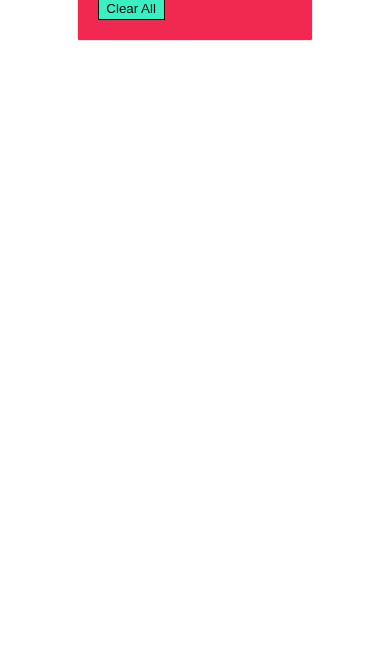
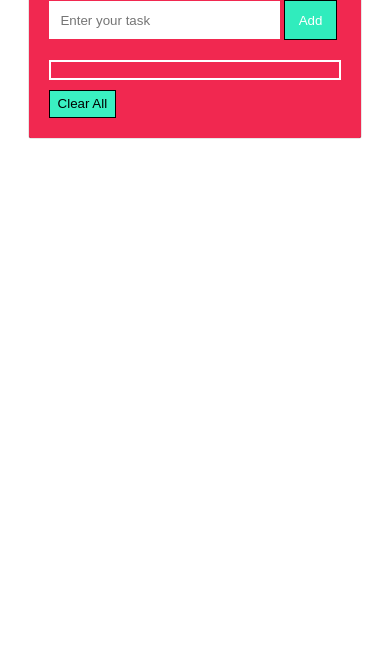
Before and after one commit to waleedrehman661/Todo-App, a plain HTML site: page index.html in a window 390 px wide. Shown: the part 189-844 px from the top of the page. Drawn offline with Linux system fonts and the light colour scheme.

Commit message:
All done

```diff
--- a/style.css
+++ b/style.css
@@ -59,3 +59,62 @@ h1{
     border: 0.3px solid;
     margin-top: 10px;
 }
+@media (max-width:600px) {
+    body{
+        font-family: 'Poppins', sans-serif;
+        background-color: rgb(255, 255, 255);
+        display: flex;
+        justify-content: center;
+        align-items: center;
+        margin-top: 30vw;
+    }
+    .container{
+        width: 85vw;
+        height: auto;
+        background-color: rgb(241, 40, 80);
+        padding: 5vw;
+        border-radius: 0.5vw;
+        box-shadow: 0px 0px 1px 0px black;
+    }
+    h1{
+        color: white;
+        margin-bottom: 4vw;
+    }
+    .input input{
+        padding: 3vw;
+        width: 79%;
+        border: none;
+    }
+    #add{
+        padding: 3vw;
+        width: 18%;
+        background-color: rgb(48, 236, 189);
+        color: white;
+        border: none;
+        cursor: pointer;
+        border: 0.3px black solid;
+    }
+    .list{
+        margin-top: 5vw;
+        display: flex;
+        flex-direction: column;
+        background: none;
+        border: 2px solid white;
+        padding: 2vw;
+    }
+    .list li{
+        background-color: rgb(58, 240, 194);
+        padding: 0.5vw 2vw;
+        margin-bottom: 1vw;
+        display: flex;
+        justify-content: space-between;
+        list-style: none;
+        align-items: center;
+    }
+    #clearbtn{
+        padding: 1.5vw 2vw;
+        background-color: rgb(58, 240, 194);
+        border: 0.3px solid;
+        margin-top: 10px;
+    }
+}
```
